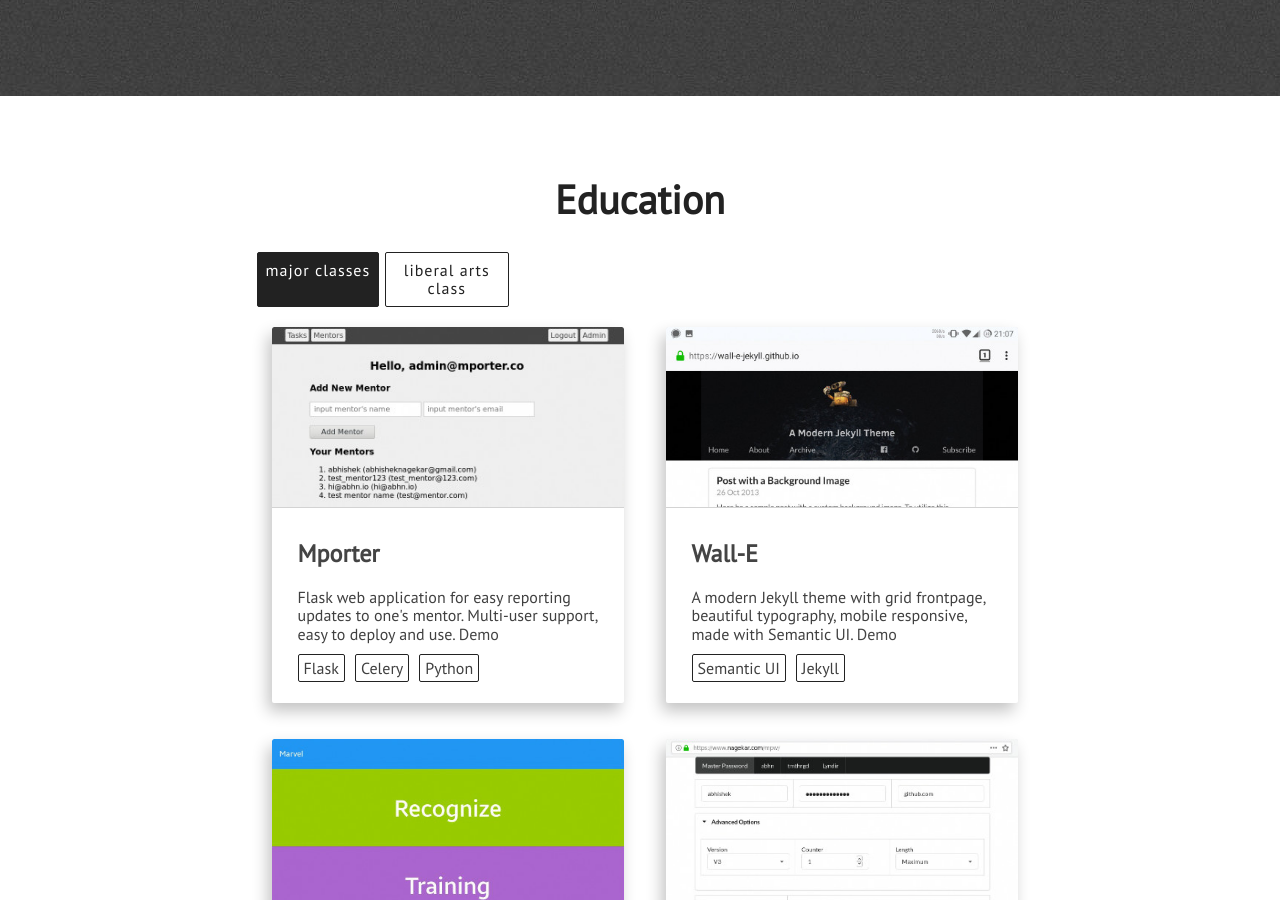
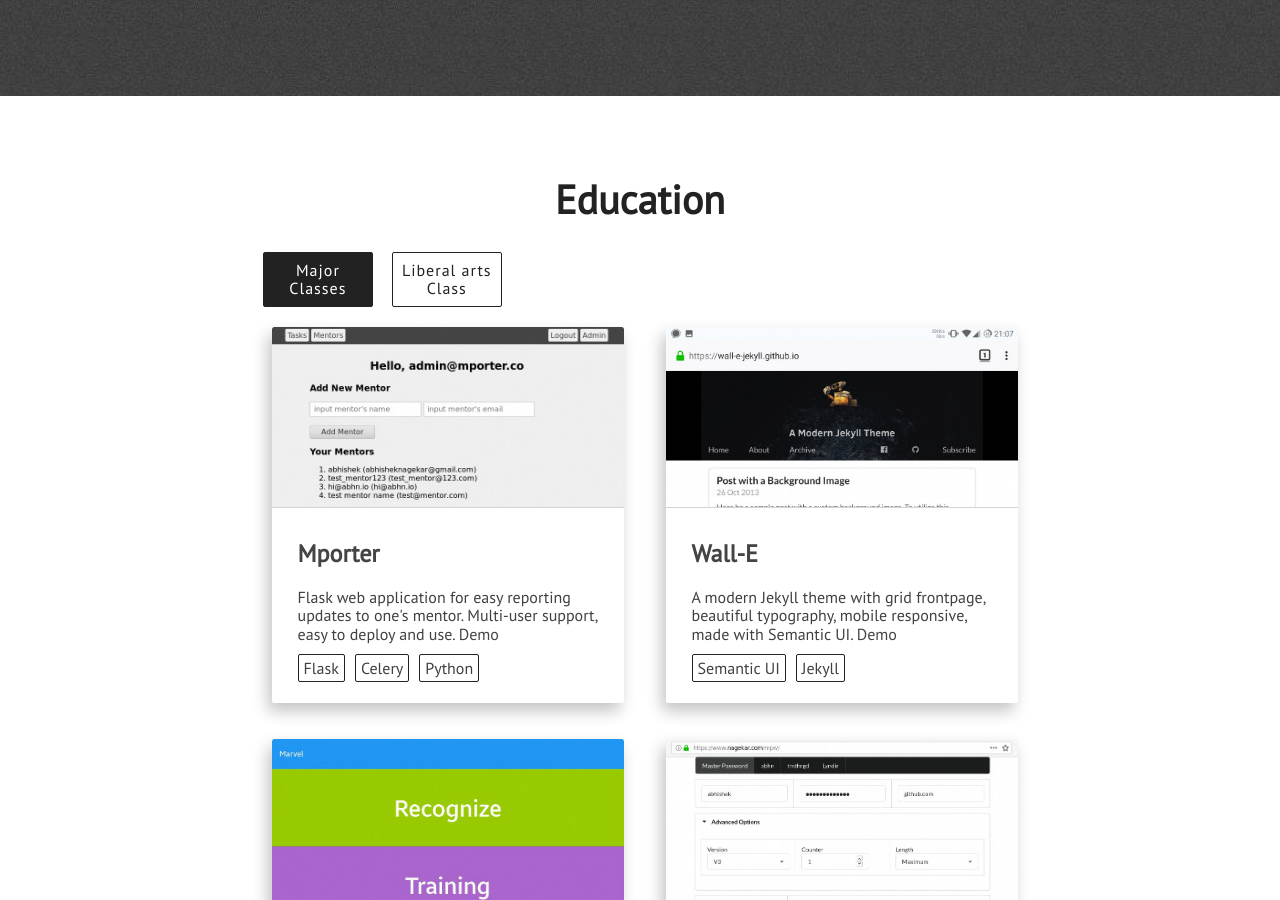
Before and after one commit to ydykim/ydykim.github.io, a Jekyll site: the page built from index.html, in a window 1280 px wide and 900 px high, scrolled down 2804 px. Built offline with Jekyll 4.4.1, drawn with Linux system fonts in a browser that asks for light colours; nearby versions of some CDN libraries.

Commit message:
Update projects.html

```diff
--- a/_includes/projects.html
+++ b/_includes/projects.html
@@ -5,8 +5,8 @@
 
                 <div class="project-technologies">
 
-                    <a id="featured" class="semi-transparent-button with-border white-button" onclick="selected('featured')">major classes</a>
-                    <a id="all" class="semi-transparent-button with-border white-button" onclick="selected('all')">liberal arts class</a>
+                    <a id="featured" class="semi-transparent-button with-border white-button" onclick="selected('featured')">Major<br>Classes</a>
+                    <a id="all" class="semi-transparent-button with-border white-button" onclick="selected('all')">Liberal arts<br>Class</a>
 
                 </div>
 
```
